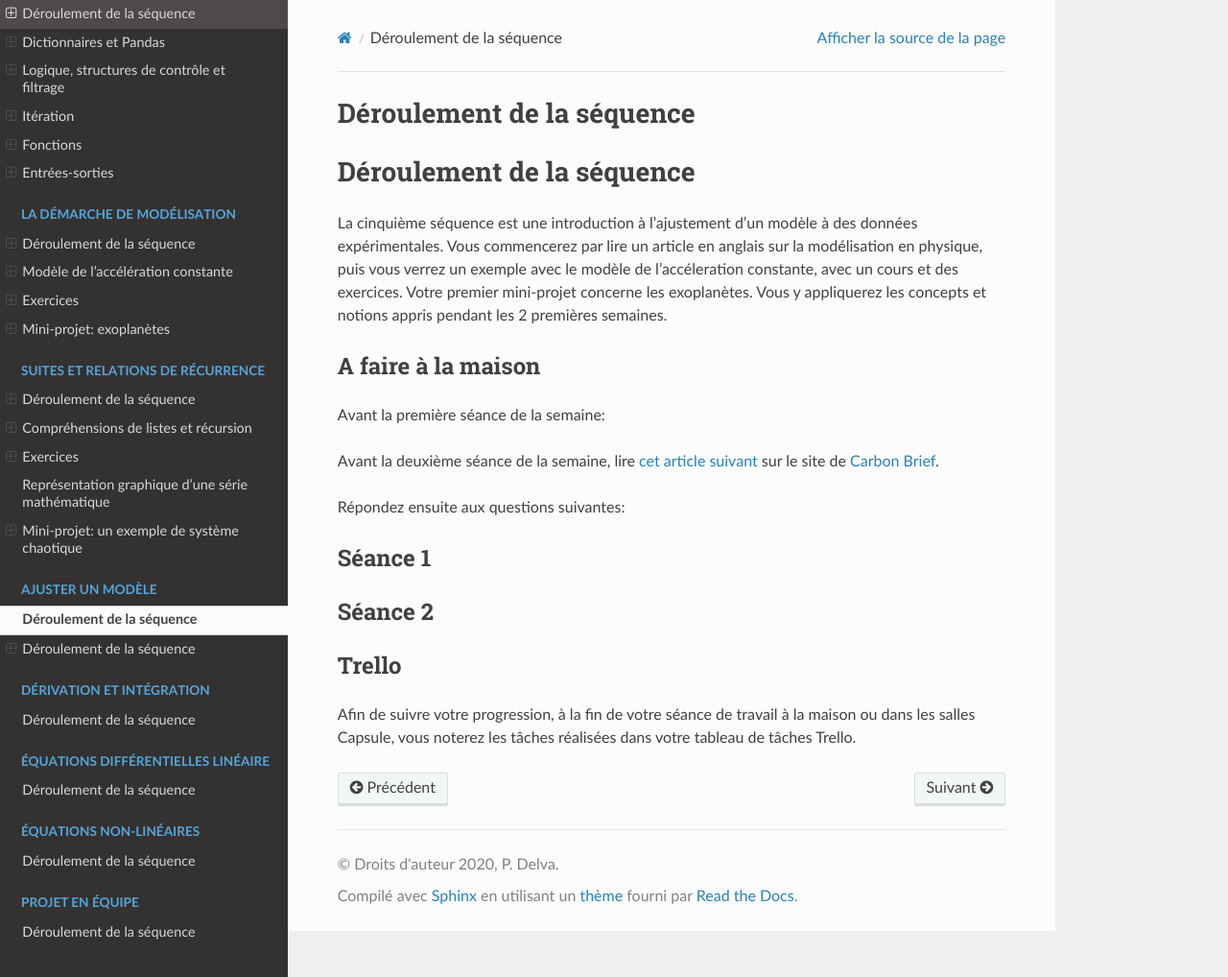
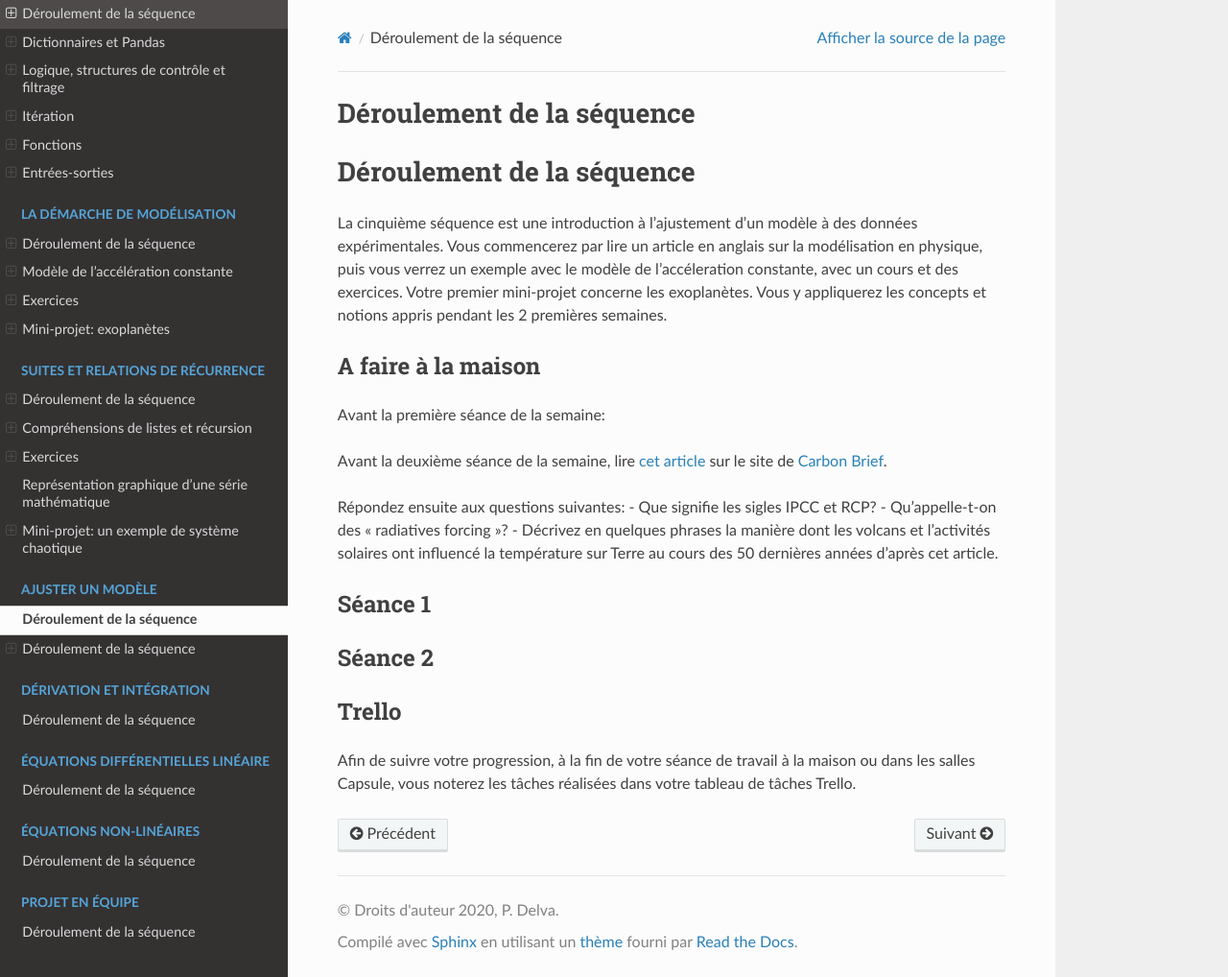
Before and after one commit to phys-mod/site, a Sphinx documentation site: the page built from source/sequences/05-ajustement-modele/contenu.rst, in a window 1280 px wide and 1018 px high. Shown: the whole window at 96% size. Built offline with Sphinx 7.4.7 and the Read the Docs theme 2.0.0, drawn with Linux system fonts in a browser that asks for light colours.

Commit message:
Update contenu.rst

```diff
--- a/source/sequences/05-ajustement-modele/contenu.rst
+++ b/source/sequences/05-ajustement-modele/contenu.rst
@@ -16,9 +16,12 @@ A faire à la maison
 -------------------
 Avant la première séance de la semaine:
 
-Avant la deuxième séance de la semaine, lire `cet article suivant  <https://www.carbonbrief.org/analysis-why-scientists-think-100-of-global-warming-is-due-to-humans>`_ sur le site de `Carbon Brief  <https://en.wikipedia.org/wiki/Carbon_Brief>`_.
+Avant la deuxième séance de la semaine, lire `cet article  <https://www.carbonbrief.org/analysis-why-scientists-think-100-of-global-warming-is-due-to-humans>`_ sur le site de `Carbon Brief  <https://en.wikipedia.org/wiki/Carbon_Brief>`_.
 
 Répondez ensuite aux questions suivantes:
+- Que signifie les sigles IPCC et RCP?
+- Qu'appelle-t-on des "radiatives forcing"?
+- Décrivez en quelques phrases la manière dont les volcans et l'activités solaires ont influencé la température sur Terre au cours des 50 dernières années d'après cet article.
 
 
 Séance 1
```
